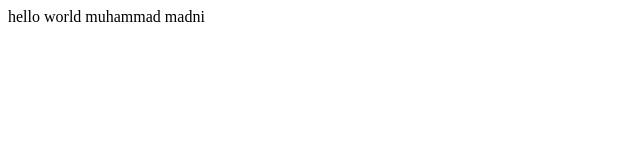
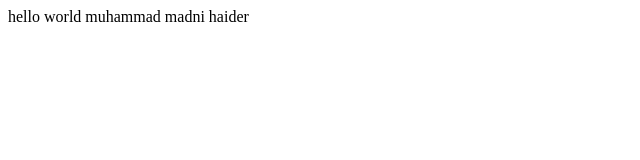
Before and after one commit to muhammadmadnihaider/bootcamp2020, a plain HTML site: page index.html in a window 1280 px wide. Shown: the full height of the page, 0-640 px from the left. Drawn offline with Linux system fonts and the light colour scheme.

Commit message:
updated
updated

```diff
--- a/index.html
+++ b/index.html
@@ -6,6 +6,6 @@
     <title>First Example</title>
   </head>
   <body>
-    <div>hello world muhammad madni</div>
+    <div>hello world muhammad madni haider</div>
   </body>
 </html>
```
